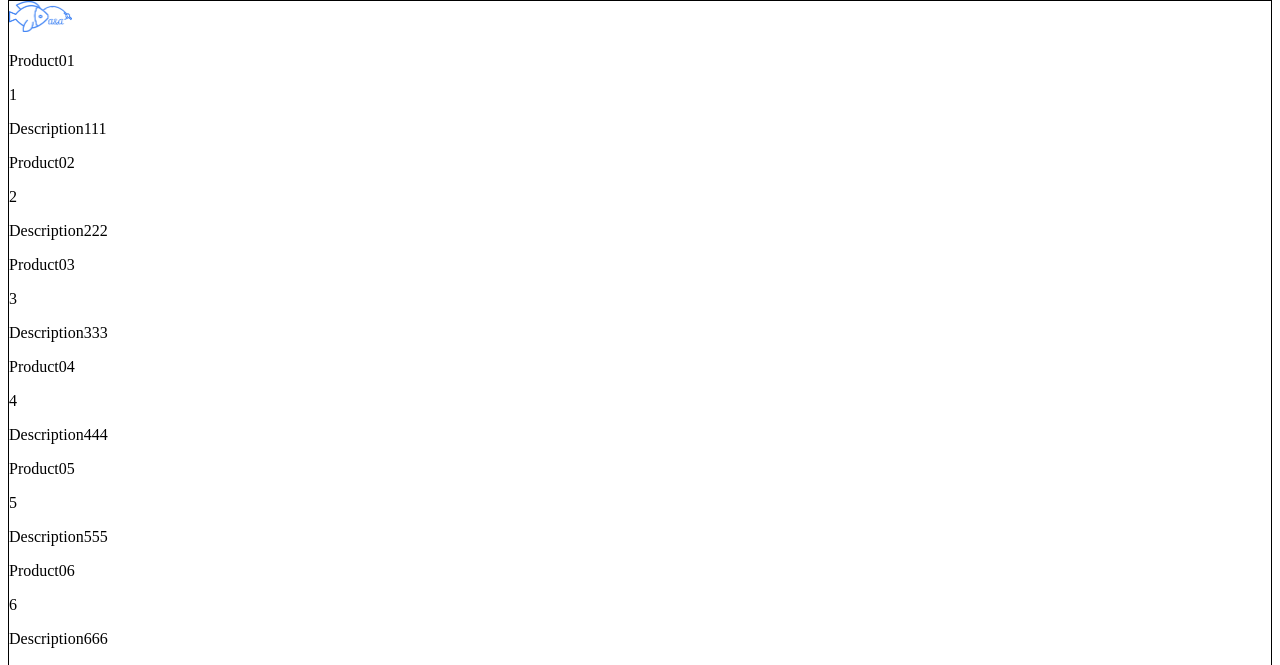
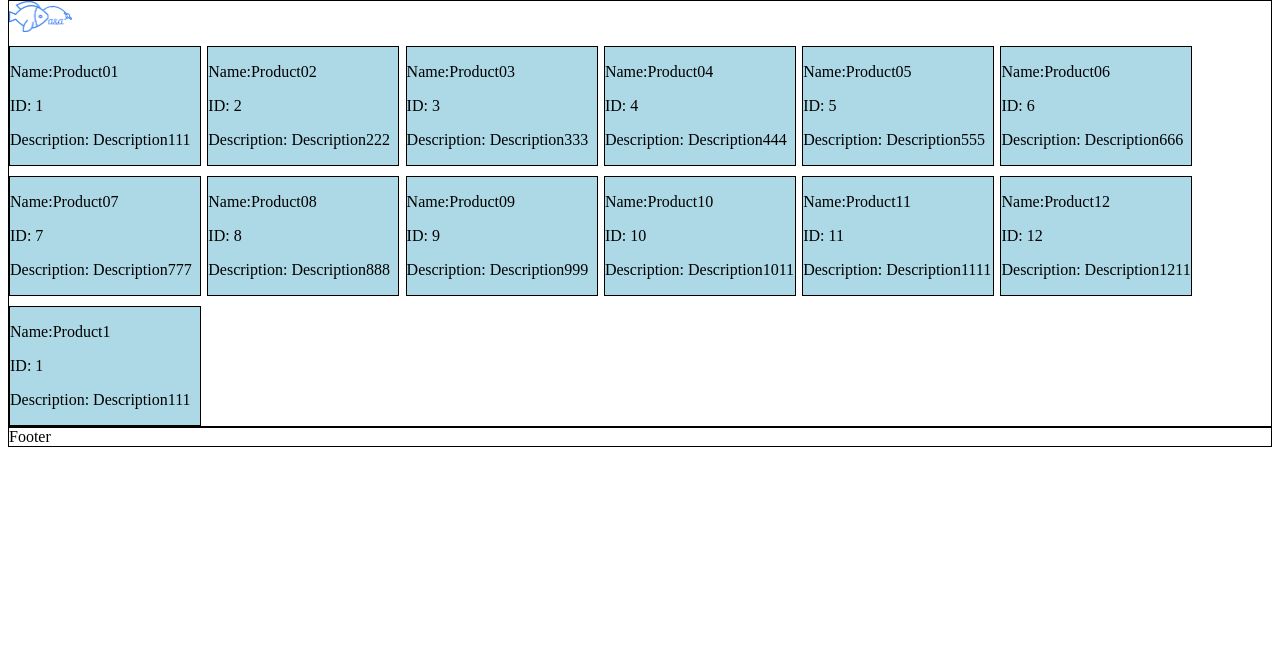
Before and after one commit to bittersweet-coffee/bfh-webshop, a PHP site: page / in a window 1280 px wide. Shown: the part 50-715 px from the top of the page. After the commit the page ends 497 px from the top, so only its background shows below. Run offline with PHP 8.4, Linux system fonts and the light colour scheme.

Commit message:
added some css for products

```diff
--- a/src/css/style.css
+++ b/src/css/style.css
@@ -66,3 +66,17 @@ footer {
 #logo {
     width: 5%;
 }
+
+#container {
+    width:100%;
+}
+
+#box {
+    background:lightblue;
+    border:1px solid black;
+    min-height:30px;
+    margin-top:10px;
+    margin-right:0.5%;
+    width: 190px;
+    display: inline-block;
+}
--- a/src/php/utils/functions.php
+++ b/src/php/utils/functions.php
@@ -5,14 +5,7 @@ function getPageContent($name) {
             echo "<p> rods </p>";
             break;
         default:
-            $products = getProducts();
-            foreach ($products as $key => $product) {
-              echo "<div>
-                <p>$key</p>
-                <p>$product[0]</p>
-                <p>$product[1]</p>
-                </div>";
-            }
+            displayProducts();
             break;
     }
 }
@@ -35,3 +28,16 @@ function getProducts() {
     }
     return $products;
 }
+
+function displayProducts() {
+    $products = getProducts();
+    echo "<div id='container'>";
+    foreach ($products as $key => $product) {
+        echo "<div id='box'>
+                <p>Name:$key</p>
+                <p>ID: $product[0]</p>
+                <p>Description: $product[1]</p>
+            </div>";
+    }
+    echo "</div>";
+}
```
